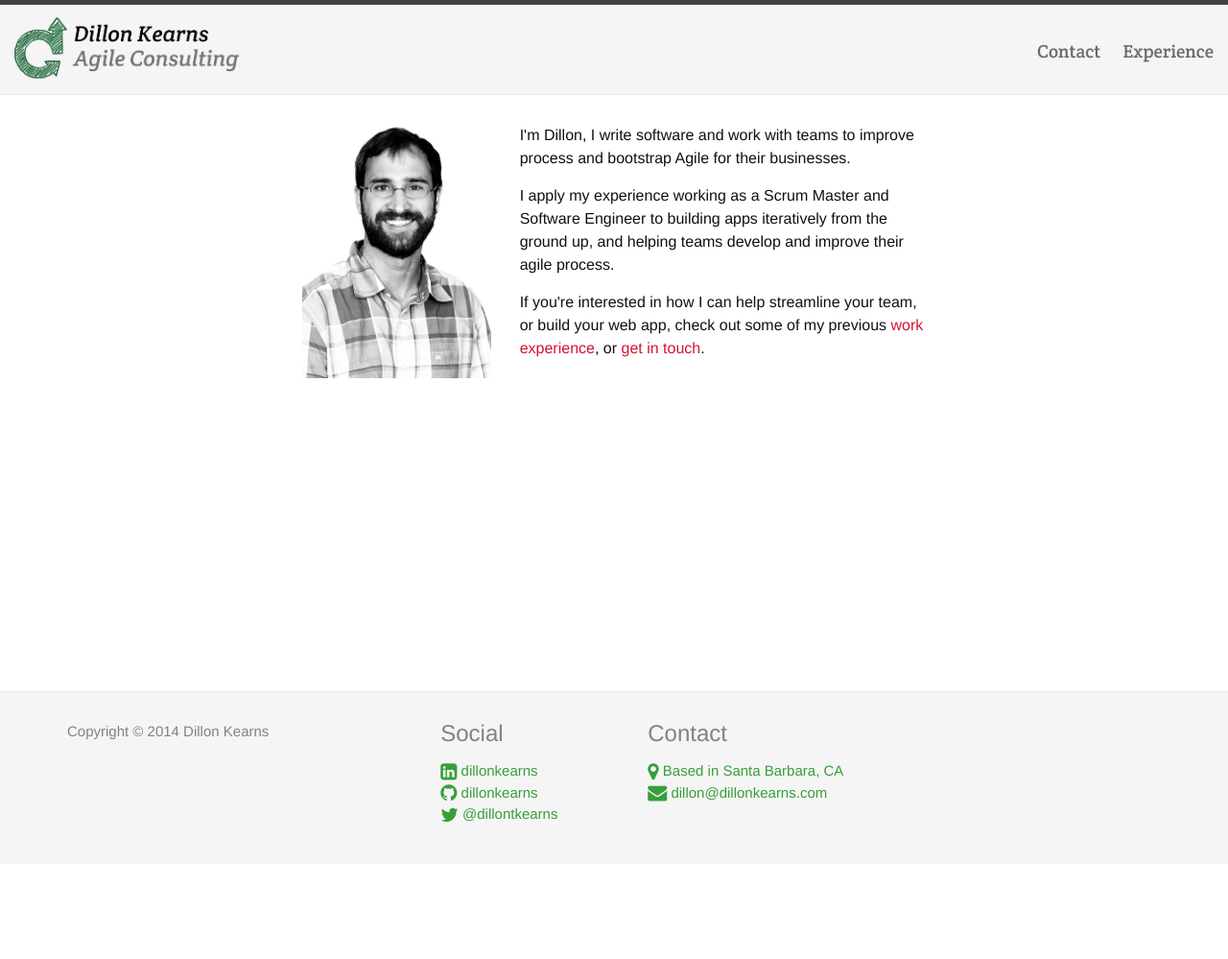
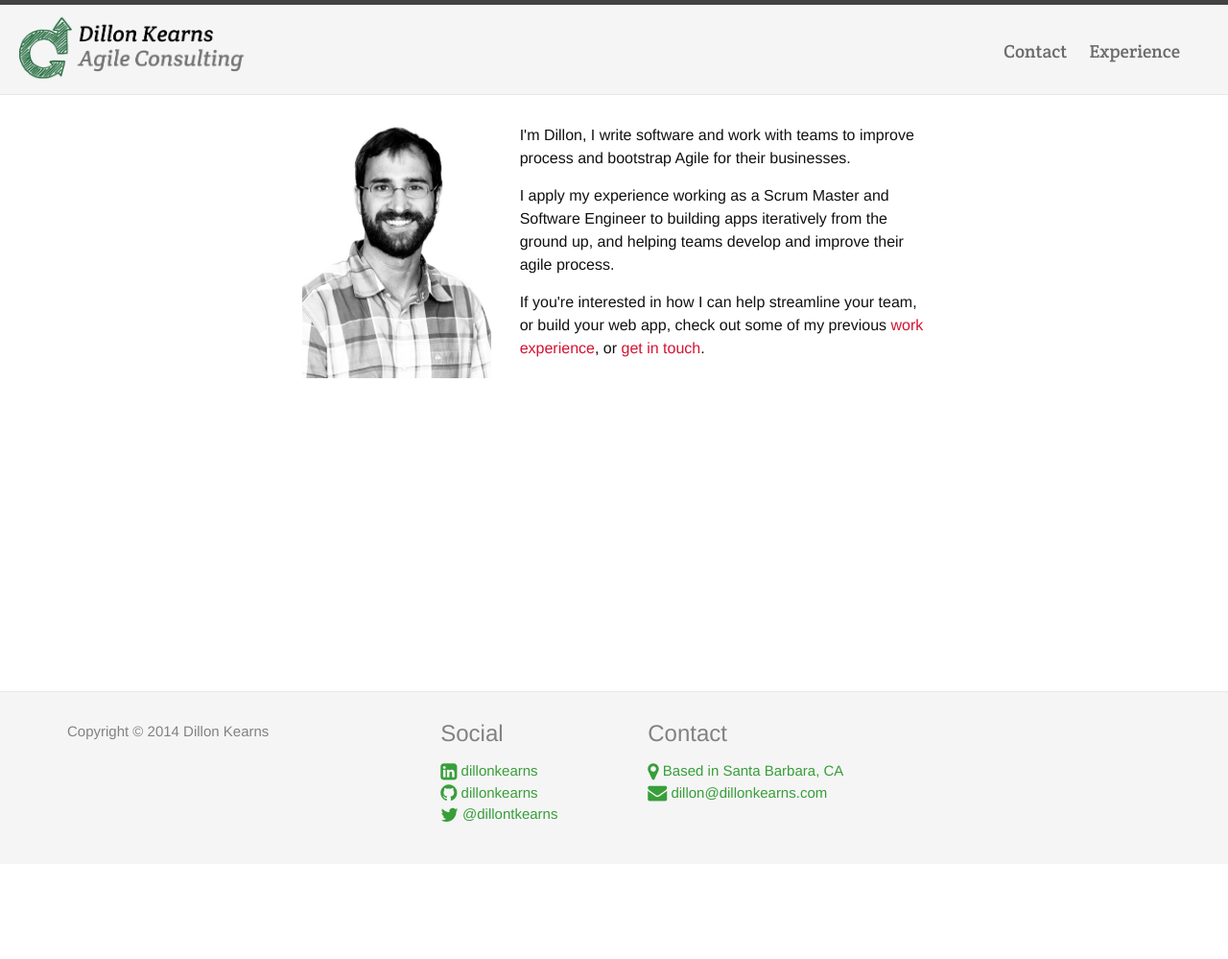
Before and after one commit to dillonkearns/dillonkearns.github.io, a Jekyll site: the page built from index.html, in a window 1280 px wide. Shown: the whole page at 96% size. Built offline with Jekyll 4.4.1, drawn with Linux system fonts in a browser that asks for light colours; nearby versions of some CDN libraries.

Commit message:
Add more padding in navbar.

```diff
--- a/css/main.scss
+++ b/css/main.scss
@@ -76,12 +76,28 @@ body {
   max-height: 100px;
   margin-top: -7px;
   padding: 15px;
+  padding-left: 20px;
 }
 
 .site-nav {
   line-height: 100px;
-  padding-right: 15px;
 }
+
+.trigger {
+  padding-right: 50px;
+}
+
+
+@include media-query($on-palm) {
+    #logo {
+        padding-left: 15px;
+    }
+
+    .trigger {
+      padding-right: 0px;
+    }
+}
+
 
 nav.site-nav div.trigger a {
   color: #6b6b6b;
```
